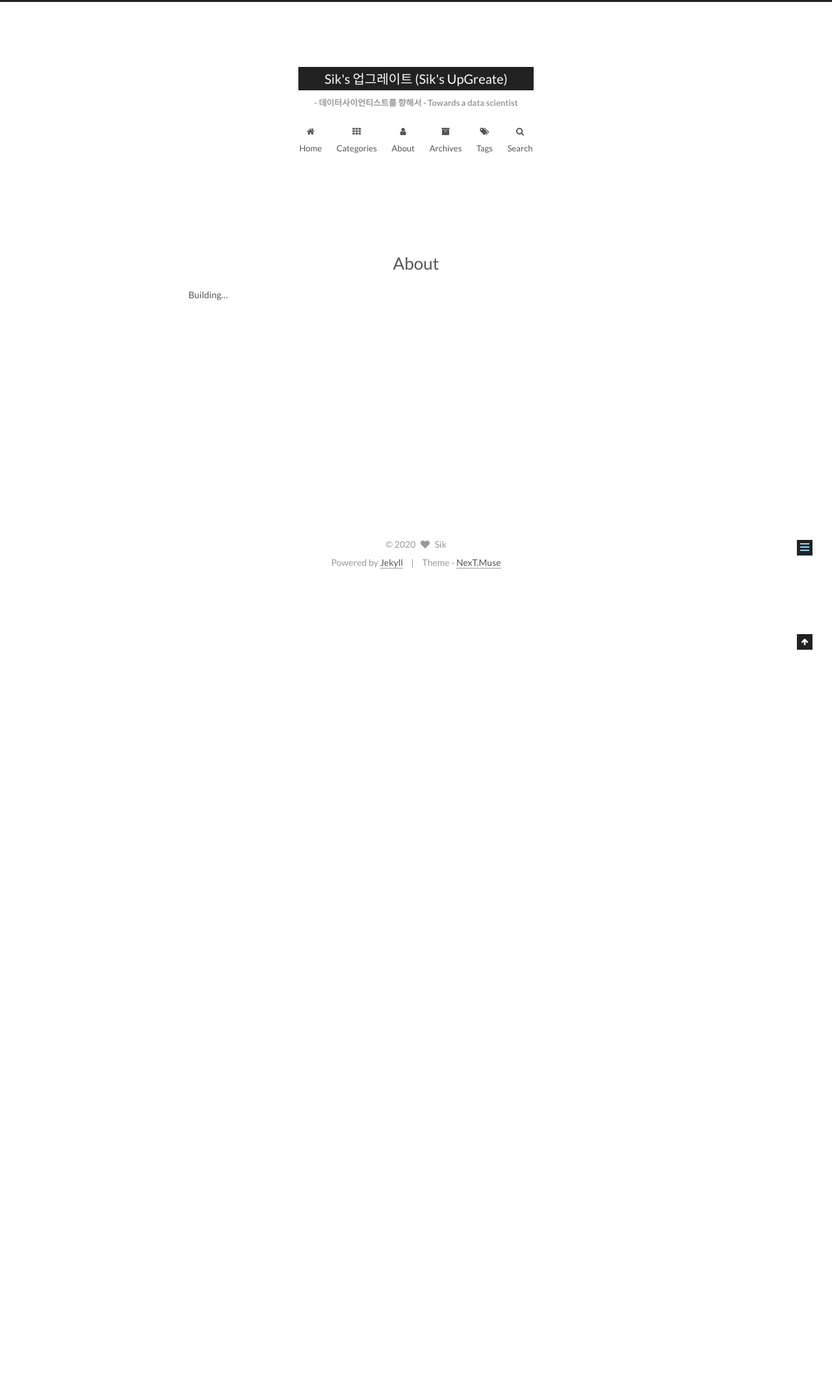
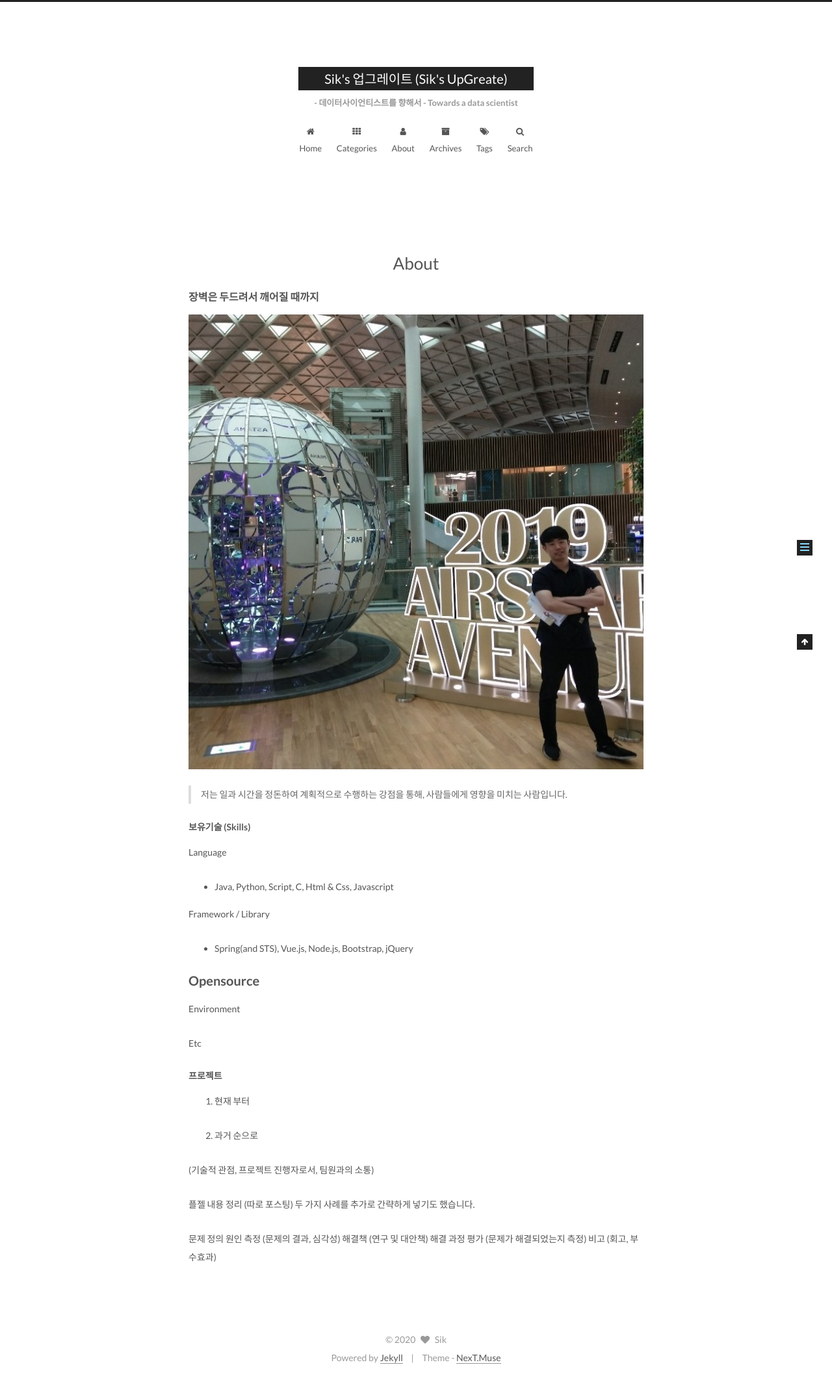
Before and after one commit to owner0220/owner0220.github.io, a Jekyll site: the page built from about/index.md, in a window 1280 px wide. Shown: the whole page at 65% size. Built offline with Jekyll 4.4.1, drawn with Linux system fonts in a browser that asks for light colours; before the commit the page ends 900 px from its top, so only the background shows below that.

Commit message:
은종킴 센세

```diff
--- a/_includes/_blocks/script_extra.html
+++ b/_includes/_blocks/script_extra.html
@@ -3,12 +3,13 @@
   {% capture script_extra %}{% include _scripts/pages/post-details.html %}{% endcapture %}
 {% when 'archive' %}
   {% capture script_extra %}
+  {% include _scripts/pages/pagination.html %}
     {% if site.use_motion %}
       <script type="text/javascript" id="motion.page.archive">
         $('.archive-year').velocity('transition.slideLeftIn');
       </script>
     {% endif %}
-    {% include _scripts/pages/pagination.html %}
+
   {% endcapture %}
 {% when 'category' %}
   {% capture script_extra %}
--- a/about/index.md
+++ b/about/index.md
@@ -2,5 +2,47 @@
 layout: page
 type: about
 ---
+#### 장벽은 두드려서 깨어질 때까지
 
-Building...
+![profile](https://owner0220.github.io/assets/images/avatar.gif)
+
+> 저는 일과 시간을 정돈하여 계획적으로 수행하는 강점을 통해, 사람들에게 영향을 미치는 사람입니다.
+
+##### 보유기술 (Skills)
+Language
+- Java, Python, Script, C, Html & Css, Javascript
+
+Framework / Library
+- Spring(and STS), Vue.js, Node.js, Bootstrap, jQuery
+
+Opensource
+-
+Environment
+
+Etc
+
+
+##### 프로젝트
+1. 현재 부터
+
+
+
+
+4. 과거 순으로
+
+(기술적 관점, 프로젝트 진행자로서, 팀원과의 소통)
+
+
+
+
+
+플젤 내용 정리 (따로 포스팅)
+두 가지 사례를 추가로 간략하게 넣기도 했습니다.
+
+문제 정의
+원인
+측정 (문제의 결과, 심각성)
+해결책 (연구 및 대안책)
+해결 과정
+평가 (문제가 해결되었는지 측정)
+비고 (회고, 부수효과)
```
Also changed, not shown: assets/images/avatar.gif.
